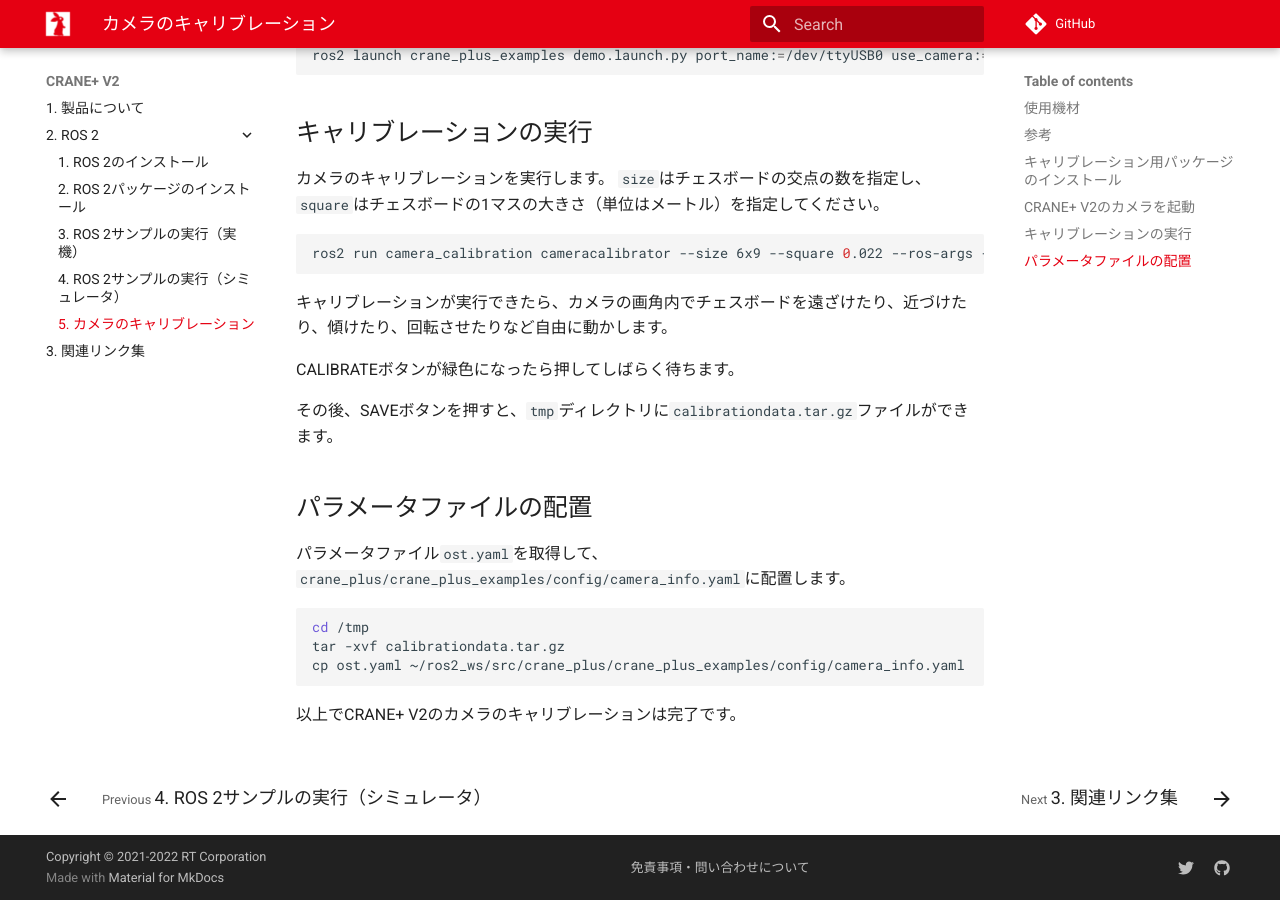
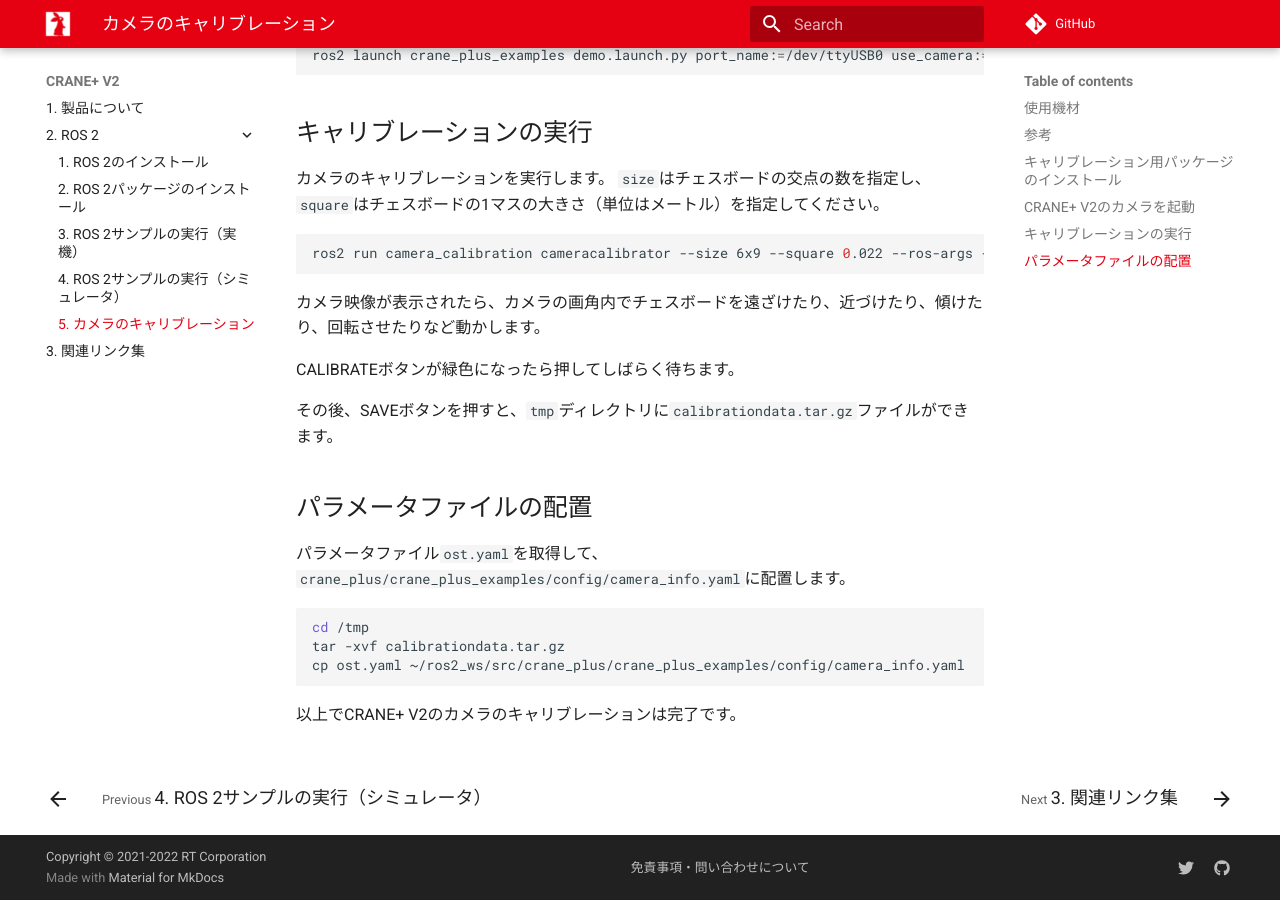
Before and after one commit to rt-net/tutorials, an MkDocs documentation site: the page built from docs/cranev2/ros/camera-calibration.md, in a window 1280 px wide and 900 px high, scrolled down 1315 px. Built offline with MkDocs 1.6.1 and Material for MkDocs 9.7.7, drawn with Linux system fonts in a browser that asks for light colours; comment, search, counter and statistics services are not loaded.

Commit message:
キャリブレーション時の説明を修正
Co-authored-by: Kuwamai <mitsumex333@gmail.com>

````diff
--- a/docs/cranev2/ros/camera-calibration.md
+++ b/docs/cranev2/ros/camera-calibration.md
@@ -54,7 +54,7 @@
 ros2 run camera_calibration cameracalibrator --size 6x9 --square 0.022 --ros-args -r image:=/image_raw
 ```
 
-キャリブレーションが実行できたら、カメラの画角内でチェスボードを遠ざけたり、近づけたり、傾けたり、回転させたりなど自由に動かします。
+カメラ映像が表示されたら、カメラの画角内でチェスボードを遠ざけたり、近づけたり、傾けたり、回転させたりなど動かします。
 
 CALIBRATEボタンが緑色になったら押してしばらく待ちます。
 
````
